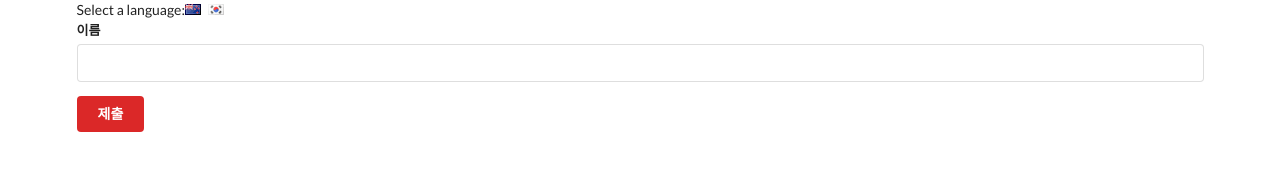
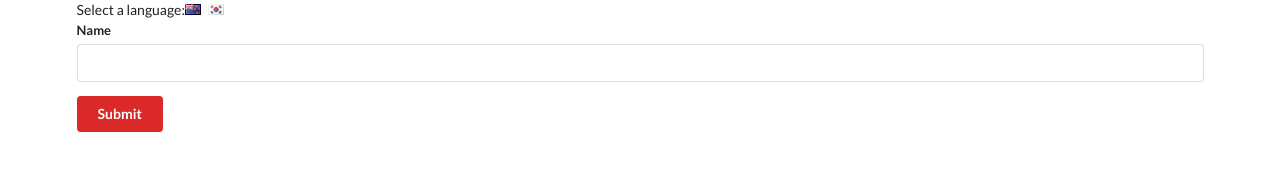
Before and after one commit to Sungmiii/Context-system, a React (Create React App) app: page / in a window 1280 px wide. Shown: the top 182 px of the page. Built offline with nearby package versions, Linux system fonts and the light colour scheme.

Commit message:
fix child components calling

```diff
--- a/src/components/Button.js
+++ b/src/components/Button.js
@@ -13,23 +13,23 @@ import ColorContext from '../contexts/ColorContext';
 
 //using Consumer
 class Button extends React.Component {
-  renderSubmit = (value) => {
-    return value === 'english' ? 'Submit' : '제출'
+  renderSubmit = (language) => {
+    return language === 'english' ? 'Submit' : '제출'
   }
   renderButton = (color) => {
     return (
       <button className={`ui button ${color}`}>
         <LanguageContext.Consumer>
-          {(value) => this.renderSubmit(value)}
+          {({ language }) => this.renderSubmit(language)}
         </LanguageContext.Consumer>
       </button>
     )
   }
   render() {
     return (
-      <ColorContext.Consumer>
-        {(color) => this.renderButton(color)}
-      </ColorContext.Consumer>
+      <LanguageContext.Consumer>
+        {({ color }) => this.renderButton(color)}
+      </LanguageContext.Consumer>
     );
   }
 }
--- a/src/components/Field.js
+++ b/src/components/Field.js
@@ -6,7 +6,8 @@ class Field extends React.Component {
   static contextType = LanguageContext;
 
   render() {
-    const text = this.context === 'english' ? 'Name' : '이름'
+    console.log(this.context)
+    const text = this.context.language === 'english' ? 'Name' : '이름'
     return (
       <div className="ui field">
         <label>{text}</label>
```
